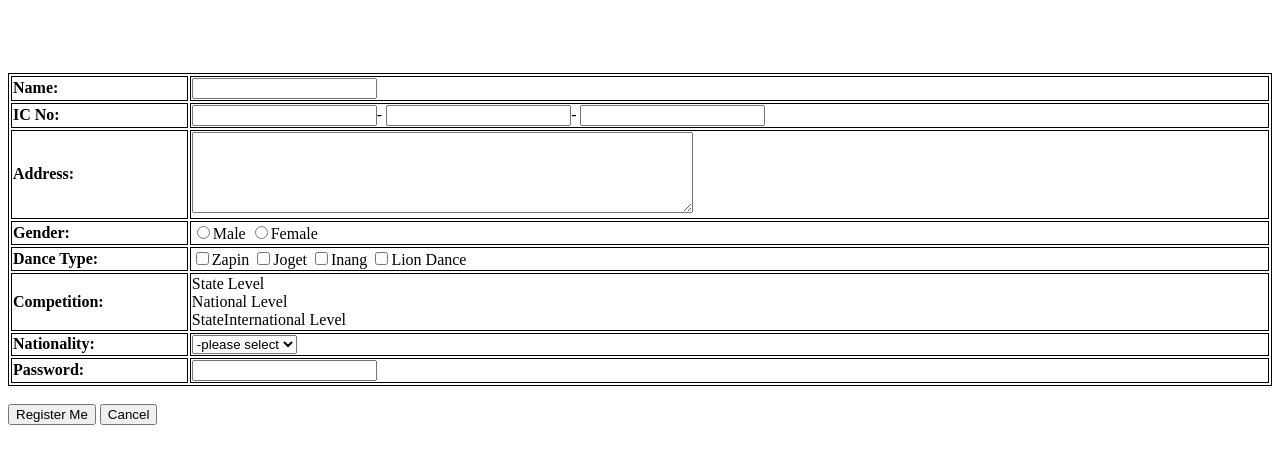
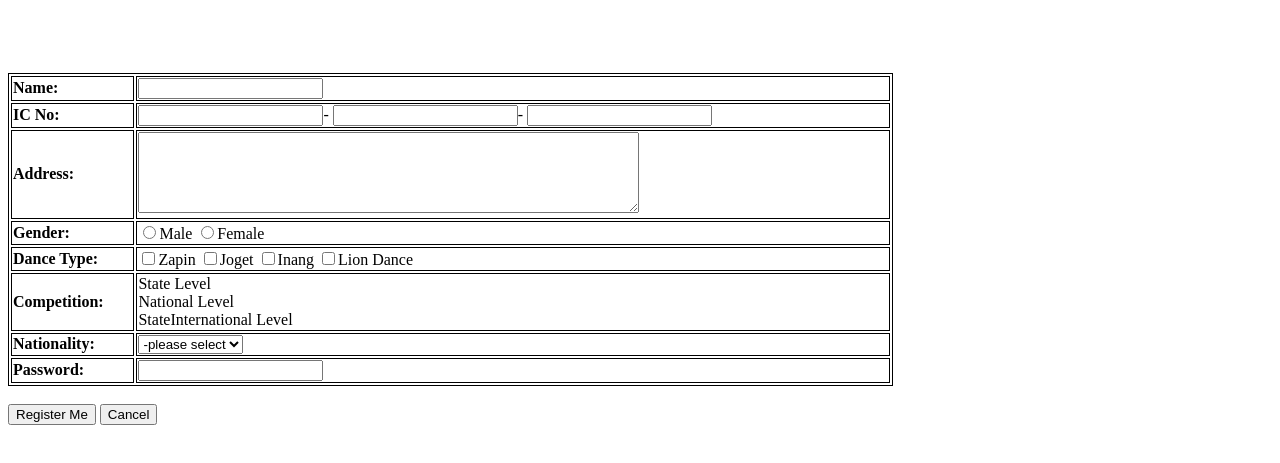
Before and after one commit to Haripriya11hp/htmlandcss, a plain HTML site: page index.html in a window 1280 px wide. Shown: the part 61-524 px from the top of the page. Drawn offline with Linux system fonts and the light colour scheme.

Commit message:
Update index.html

```diff
--- a/index.html
+++ b/index.html
@@ -24,7 +24,7 @@
 
 <body>
 	<h1>Registration Form : Dance Club</h1>
-	<table style="width:100%">
+	<table style="width:70%">
 		<tr>
 			<td><b>Name:</b></td>
 			<td><input type="text" id="name" name="name"></td><br>
```
